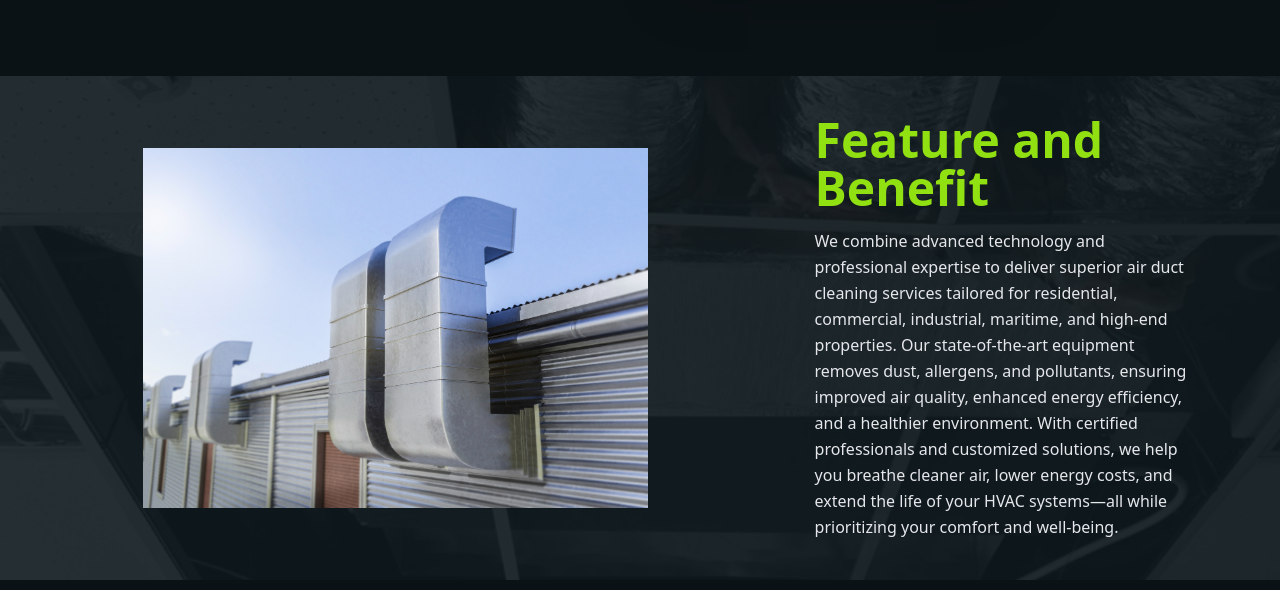
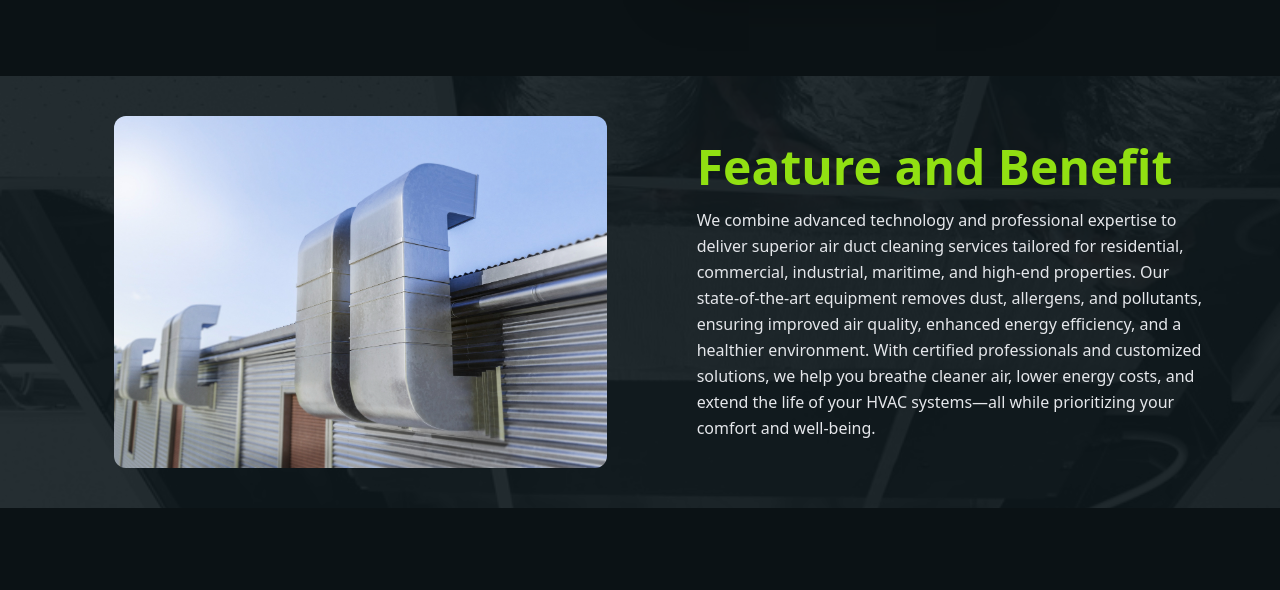
Before and after one commit to Haider-Ali-HA/CleaningWebsite, a React (Vite) app: page / in a window 1280 px wide. Shown: the part 1806-2396 px from the top of the page. Built offline with nearby package versions, Linux system fonts and the light colour scheme.

Commit message:
adjust the feature section content and image height and width

```diff
--- a/src/components/home/FeatureAndBenefits.jsx
+++ b/src/components/home/FeatureAndBenefits.jsx
@@ -20,16 +20,16 @@ const FeatureAndBenefits = () => {
         <div className="absolute inset-0 bg-[#0f191d] opacity-90"></div>
       </div>
       <div className="relative w-full  px-4 mx-auto sm:px-6 lg:px-8">
-        <div className="flex flex-col-reverse items-center    gap-y-6 lg:flex-row">
+        <div className="flex flex-col-reverse items-center   gap-y-6 lg:flex-row">
           <motion.div
             ref={refAnimation}
             initial="hidden"
             animate={isInView ? "visible" : "hidden"}
             variants={fadeInUpAnimation}
           >
-            <div className="flex justify-center items-center ">
+            <div className="flex justify-center items-center  px-5 md:px-0 ">
               <img
-                className="rounded-md w-full px-5 sm:w-[29rem] lg:w-3/4"
+                className="rounded-xl w-full   sm:w-[29rem] lg:w-3/4"
                 src={Image}
                 alt="feature and benefits"
               />
@@ -40,7 +40,7 @@ const FeatureAndBenefits = () => {
             initial="hidden"
             animate={isInView ? "visible" : "hidden"}
             variants={fadeInRightAnimation}
-            className="w-full xl:w-3/4 px-2 sm:px-14 "
+            className="w-full  px-2 sm:pr-10 "
           >
             <h2 className="text-3xl font-bold leading-tight w-full text-primary sm:text-4xl lg:text-5xl">
               Feature and Benefit
```
